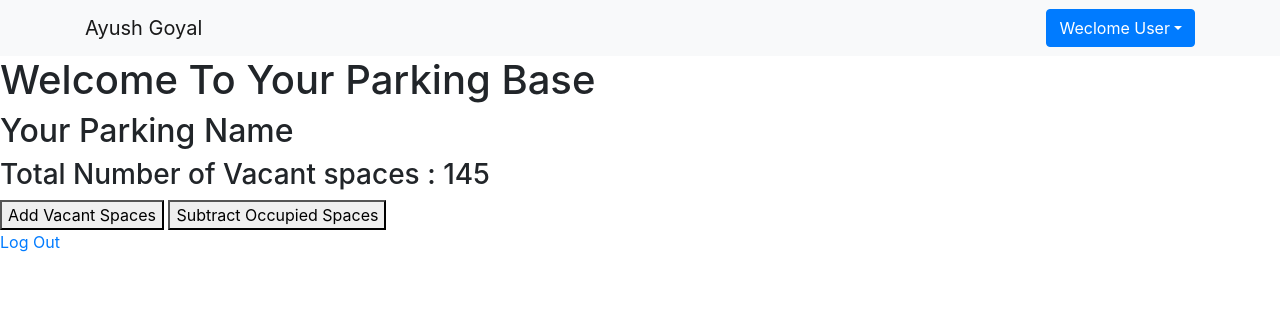
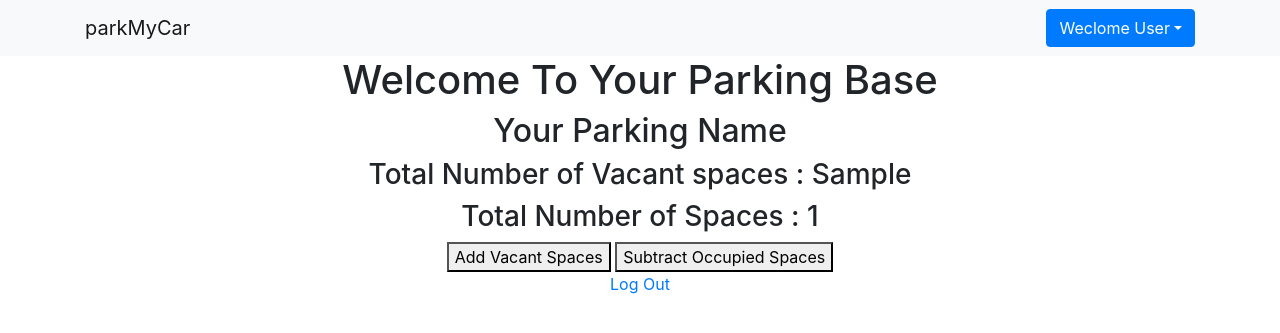
Before and after one commit to ayush6624/ms-hackathon, a Flask app: page /operator/dashboard in a window 1280 px wide. Shown: the top 333 px of the page. Run offline with Flask 2, Linux system fonts and the light colour scheme; the visitor is signed in with stand-in values (Sample User, id 1); a database or web service that is not in the repository returns one stand-in record (values such as "Sample title"); some libraries are stand-ins or nearby versions.

Commit message:
finished dashboard

```diff
--- a/app.py
+++ b/app.py
@@ -75,8 +75,8 @@ def operator_signup():
         print('================================================')
         users.insert(
             {'username': username, 'password': hashpass, 'latitude': latitude,
-             'longitude': longitude, 'totalSpace': total_capacity,
-             'available_space': total_capacity,
+             'longitude': longitude, 'totalSpace': int(total_capacity),
+             'available_space': int(total_capacity),
              'cost_per_hour': cost_per_hour})
 
         global objectEndpoint
@@ -189,8 +189,35 @@ def not_found(e):
 
 @app.route('/operator/dashboard')
 @login_required
-def dashboard():
-    return render_template('dashboard.html')
+def dashboard(available_spaces=100, total_space=110):
+    users = mongo.parking.lot
+    user = session['username']
+    a = users.find_one({"username": user})
+    return render_template('dashboard.html', available_spaces=a['available_space'], total_space=a['totalSpace'])
+
+
+@app.route('/operator/add', methods=['POST'])
+def space_add():
+    users = mongo.parking.lot
+    user = session['username']
+    a = users.find_one({"username": user})
+    users.update(
+        {"username": user},
+        {"$inc": {'available_space': 1}}
+    )
+    return "ok"
+
+
+@app.route('/operator/subtract', methods=['POST'])
+def space_minus():
+    users = mongo.parking.lot
+    user = session['username']
+    a = users.find_one({"username": user})
+    users.update(
+        {"username": user},
+        {"$inc": {'available_space': -1}}
+    )
+    return "ok"
 
 
 if __name__ == "__main__":
--- a/assets/dashboard.js
+++ b/assets/dashboard.js
@@ -2,18 +2,44 @@ var add = document.querySelector('#add');
 var subtract = document.querySelector('#subtract');
 var number = document.querySelector('#number');
 var number2 = document.querySelector('#number').innerText;
+var total = document.querySelector('#total').innerText;
 var number1 = parseInt(number2, 10);
 
 add.addEventListener('click', function() {
+  if (number1 < parseInt(total, 10)) {
     number1 = number1 + 1;
     number.textContent = number1;
     add.style.background = 'yellow';
     subtract.style.background = 'white';
+
+    var Url = 'http://localhost:5000/operator/add';
+    var xhr = new XMLHttpRequest();
+    xhr.open('POST', Url, true);
+    xhr.send('hello');
+    xhr.onreadystatechange = processRequest;
+    function processRequest(e) {
+      if (xhr.readyState == 4 && xhr.status == 200) {
+        console.log('Done');
+      }
+    }
+  }
 });
 
 subtract.addEventListener('click', function() {
+  if (number1 >= 0) {
     number1 = number1 - 1;
     number.textContent = number1;
     subtract.style.background = 'yellow';
     add.style.background = 'white';
+    var Url = 'http://localhost:5000/operator/subtract';
+    var xhr = new XMLHttpRequest();
+    xhr.open('POST', Url, true);
+    xhr.send('OK');
+    xhr.onreadystatechange = processRequest;
+    function processRequest(e) {
+      if (xhr.readyState == 4 && xhr.status == 200) {
+        console.log('Done');
+      }
+    }
+  }
 });
--- a/templates/dashboard.html
+++ b/templates/dashboard.html
@@ -17,7 +17,7 @@
   <body>
     <nav class="navbar navbar-light navbar-expand-md bg-light navigation-clean">
       <div class="container">
-        <a class="navbar-brand" href="/">Ayush Goyal</a>
+        <a class="navbar-brand" href="/">parkMyCar</a>
         <button class="navbar-toggler" type="button" data-toggle="collapse" data-target="#navbarNavDropdown" aria-controls="navbarNavDropdown" aria-expanded="false" aria-label="Toggle navigation">
           <span class="navbar-toggler-icon"></span>
         </button>
@@ -44,12 +44,15 @@
         }
       </style>
       <body>
-        <h1>Welcome To Your Parking Base</h1>
-        <h2>Your Parking Name</h2>
-        <h3>Total Number of Vacant spaces : <span id="number"> 145 </span></h3>
-        <button id="add">Add Vacant Spaces</button>
-        <button id="subtract">Subtract Occupied Spaces</button>
-        <p><a href="loginform.html">Log Out</a></p>
+        <div class="text-center">
+          <h1>Welcome To Your Parking Base</h1>
+          <h2>Your Parking Name</h2>
+          <h3>Total Number of Vacant spaces : <span id="number"> {{ available_spaces }} </span></h3>
+          <h3>Total Number of Spaces : <span id="total"> {{ total_space }} </span></h3>
+          <button id="add">Add Vacant Spaces</button>
+          <button id="subtract">Subtract Occupied Spaces</button>
+          <p><a href="/operator/logout">Log Out</a></p>
+        </div>
       </body>
     </div>
     <script src="https://cdnjs.cloudflare.com/ajax/libs/jquery/3.4.1/jquery.min.js"></script>
```
Lines whose indentation alone changed are shown as unchanged.
